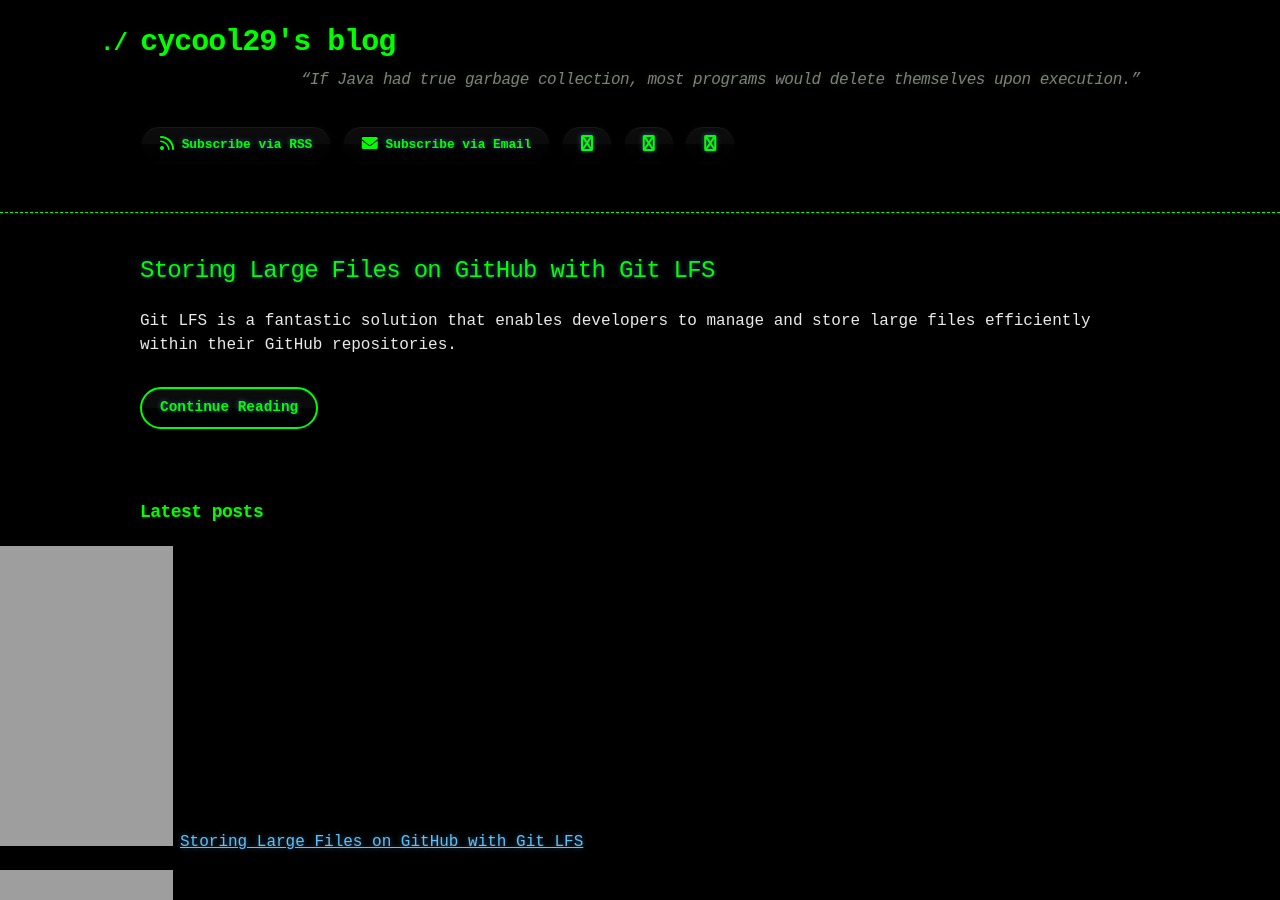
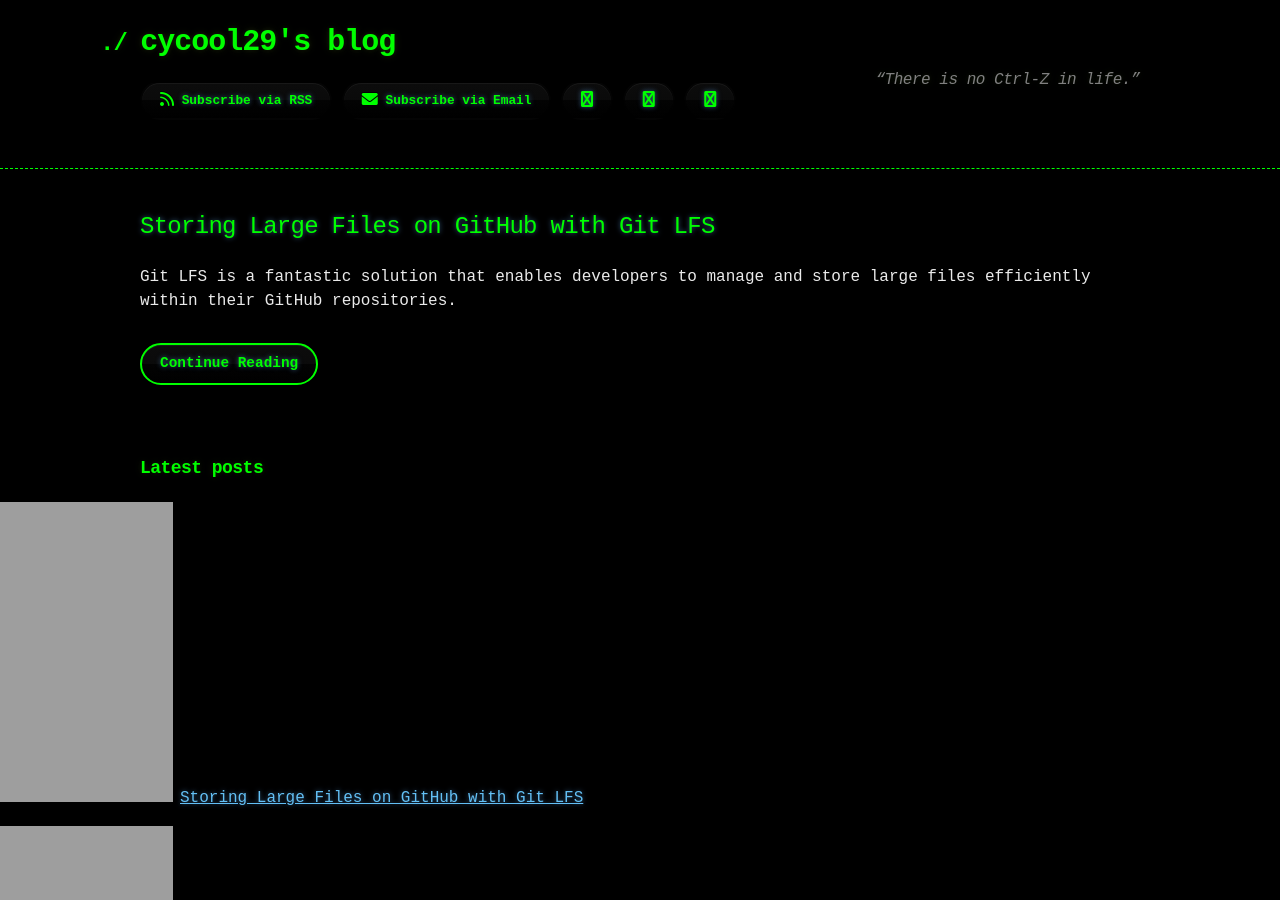
Before and after one commit to cycool29/cycool29.github.io, a Jekyll site: the page built from index.md, in a window 1280 px wide and 900 px high. Built offline with Jekyll 4.4.1, drawn with Linux system fonts in a browser that asks for light colours; a style sheet for code colours, icons or effects is not loaded.

Commit message:
Update quotes

```diff
--- a/_config.yml
+++ b/_config.yml
@@ -1,5 +1,5 @@
 title: cycool29's blog
-description: "“If Java had true garbage collection, most programs would delete themselves upon execution.” "
+description: "“There is no Ctrl-Z in life.” "
 bio: A high school student. Intermediate in Python, Git, Bash. Learning JavaScript. He/Him. "
 author: cycool29
 url: https://cycool29.github.io
```
